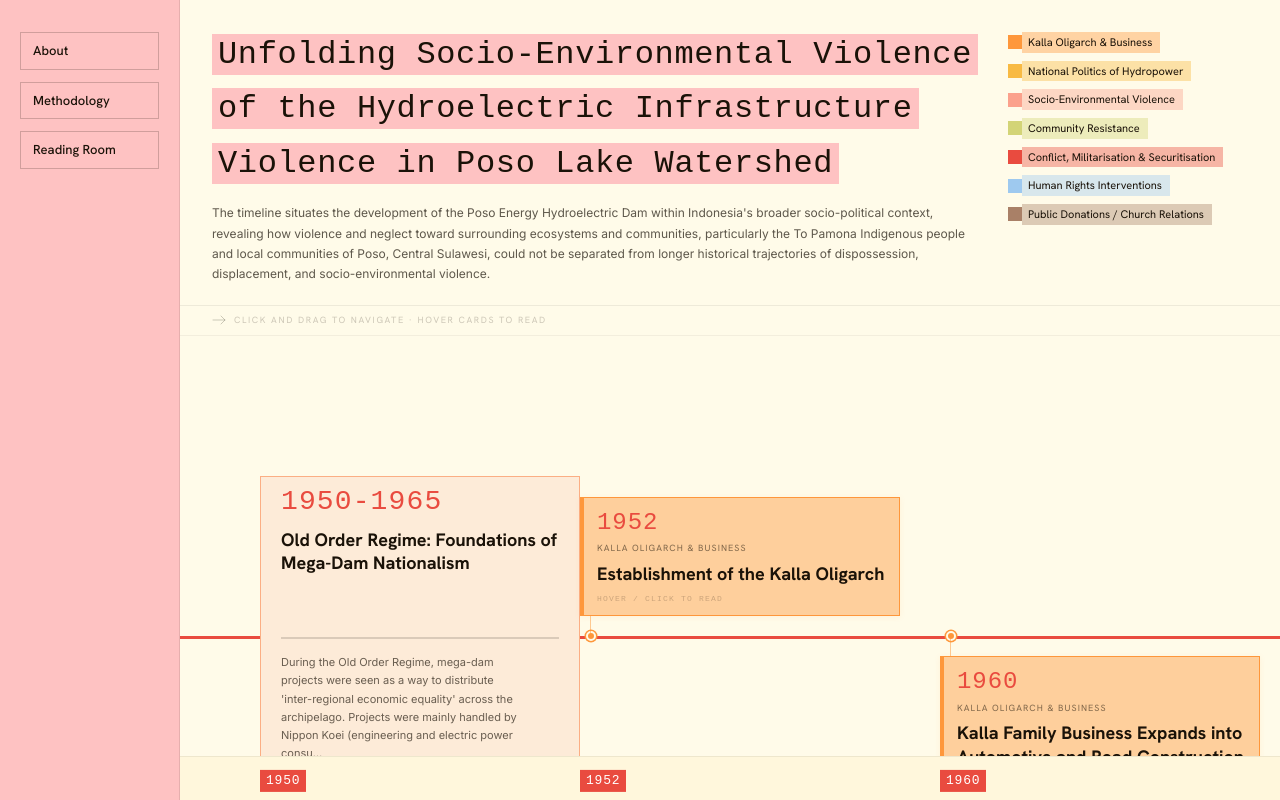
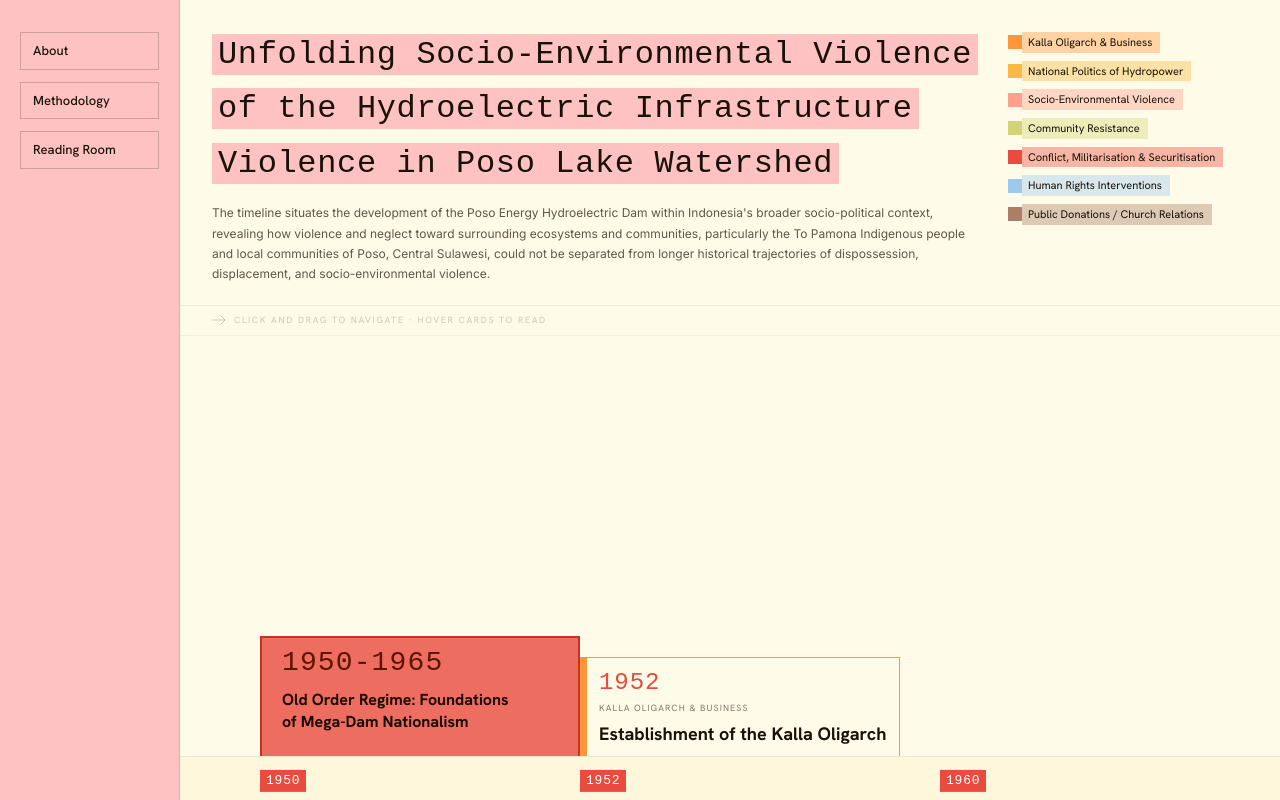
Before and after one commit to listahanditya-creator/timeline-PLTA-2026, a Next.js app in the folder poso-timeline/: page / in a window 1280 px wide. Built offline with nearby package versions, Linux system fonts and the light colour scheme.

Commit message:
Style: regime card #E94B3F 80% opacity, transparent event cards, 6px accent bar, +160px above-line space
Co-Authored-By: Claude Sonnet 4.6 <noreply@anthropic.com>

```diff
--- a/poso-timeline/components/Timeline.tsx
+++ b/poso-timeline/components/Timeline.tsx
@@ -6,7 +6,7 @@ import TimelineCard from "./TimelineCard";
 
 const EVENT_WIDTH    = 360;
 const SUBTITLE_WIDTH = 320;
-const CARD_AREA_HEIGHT = 300;   // compact — cards sit closer to header
+const CARD_AREA_HEIGHT = 460;   // extra headroom above the line for above-cards
 const LINE_Y = CARD_AREA_HEIGHT;
 
 const NAV_ITEMS = ["About", "Methodology", "Reading Room"];
@@ -69,7 +69,7 @@ function RegimeDescription({ text, top, width }: { text: string; top: number; wi
             fontFamily: "var(--font-inter)",
             fontSize: "11px",
             lineHeight: 1.65,
-            color: "rgba(26,18,8,0.65)",
+            color: "rgba(26,8,0,0.75)",
           }}
         >
           {open || !short ? text : text.slice(0, PREVIEW_CHARS) + "…"}
@@ -340,20 +340,21 @@ export default function Timeline() {
                       top: `${LINE_Y - 160}px`,          // start just above the year
                       width: `${SUBTITLE_WIDTH}px`,
                       height: "380px",                    // year + title above + description below
-                      border: "1.5px solid #FBAE84",
-                      backgroundColor: "#FDEBD8",
+                      border: "2px solid #C83020",
+                      backgroundColor: "rgba(233,75,63,0.8)",
+                      overflow: "hidden",
                     }}
                   >
-                    <div className="absolute px-5" style={{ top: "10px", maxWidth: `${SUBTITLE_WIDTH}px` }}>
-                      <p style={{ fontFamily: "var(--font-ocr)", fontSize: "28px", letterSpacing: "0.04em", color: "#E94B3F", marginBottom: "10px", lineHeight: 1.1 }}>
+                    <div className="absolute px-5" style={{ top: "10px", width: `${SUBTITLE_WIDTH - 40}px`, overflow: "hidden" }}>
+                      <p style={{ fontFamily: "var(--font-ocr)", fontSize: "28px", letterSpacing: "0.04em", color: "#5C1500", marginBottom: "10px", lineHeight: 1.1 }}>
                         {item.event.year}
                       </p>
-                      <p style={{ fontFamily: "var(--font-hanken)", fontSize: "18px", fontWeight: 700, lineHeight: 1.3, color: "#1a1208", maxWidth: "280px" }}>
+                      <p style={{ fontFamily: "var(--font-hanken)", fontSize: "16px", fontWeight: 700, lineHeight: 1.35, color: "#1a0800", maxWidth: "280px", wordBreak: "break-word" }}>
                         {item.event.keyEvent}
                       </p>
                     </div>
                     {/* Centre rule — at 160px from card top (= LINE_Y in canvas coords) */}
-                    <div className="absolute left-5 right-5" style={{ top: "160px", height: "1.5px", backgroundColor: "rgba(26,18,8,0.15)" }} />
+                    <div className="absolute left-5 right-5" style={{ top: "160px", height: "1.5px", backgroundColor: "rgba(26,8,0,0.25)" }} />
                     {item.event.description && (
                       <RegimeDescription
                         text={item.event.description}
--- a/poso-timeline/components/TimelineCard.tsx
+++ b/poso-timeline/components/TimelineCard.tsx
@@ -49,7 +49,7 @@ export default function TimelineCard({ event, position }: Props) {
         className="relative select-none"
         style={{
           border: `1.5px solid ${expanded ? colors.dot : colors.border}`,
-          backgroundColor: colors.bg,
+          backgroundColor: "transparent",
           boxShadow: pinned
             ? `0 8px 32px 0 ${colors.dot}44`
             : expanded
@@ -64,9 +64,9 @@ export default function TimelineCard({ event, position }: Props) {
         onClick={handleClick}
       >
         {/* Left colour bar */}
-        <div className="absolute top-0 left-0 bottom-0 w-[3px]" style={{ backgroundColor: colors.dot }} />
+        <div className="absolute top-0 left-0 bottom-0 w-[6px]" style={{ backgroundColor: colors.dot }} />
 
-        <div style={{ padding: "12px 12px 8px 16px" }}>
+        <div style={{ padding: "12px 12px 8px 18px" }}>
           {/* Year */}
           <p style={{ fontFamily: "var(--font-ocr)", fontSize: "24px", letterSpacing: "0.04em", color: "#E94B3F", lineHeight: 1.1, marginBottom: event.date ? "2px" : "6px", fontVariantNumeric: "tabular-nums" }}>
             {event.year}
@@ -94,7 +94,7 @@ export default function TimelineCard({ event, position }: Props) {
         {expanded && (
           <div style={{ borderTop: `1px solid ${colors.dot}44` }}>
             <div
-              style={{ maxHeight: "260px", overflowY: "auto", padding: "10px 12px 4px 16px", scrollbarWidth: "thin", scrollbarColor: `${colors.dot} transparent` }}
+              style={{ maxHeight: "260px", overflowY: "auto", padding: "10px 12px 4px 18px", scrollbarWidth: "thin", scrollbarColor: `${colors.dot} transparent` }}
               onClick={(e) => e.stopPropagation()} /* allow text selection without toggling pin */
             >
               <p style={{ fontFamily: "var(--font-inter)", fontSize: "12px", lineHeight: 1.7, color: "rgba(26,18,8,0.82)", whiteSpace: "pre-line" }}>
@@ -114,14 +114,14 @@ export default function TimelineCard({ event, position }: Props) {
               )}
             </div>
 
-            <p style={{ padding: "4px 12px 8px 16px", fontFamily: "var(--font-ocr)", fontSize: "8px", letterSpacing: "0.15em", textTransform: "uppercase", color: "rgba(26,18,8,0.25)" }}>
+            <p style={{ padding: "4px 12px 8px 18px", fontFamily: "var(--font-ocr)", fontSize: "8px", letterSpacing: "0.15em", textTransform: "uppercase", color: "rgba(26,18,8,0.25)" }}>
               {pinned ? "click to close" : "click to pin open"}
             </p>
           </div>
         )}
 
         {!expanded && (
-          <p style={{ padding: "0 12px 10px 16px", fontFamily: "var(--font-ocr)", fontSize: "8px", letterSpacing: "0.15em", textTransform: "uppercase", color: "rgba(26,18,8,0.22)" }}>
+          <p style={{ padding: "0 12px 10px 18px", fontFamily: "var(--font-ocr)", fontSize: "8px", letterSpacing: "0.15em", textTransform: "uppercase", color: "rgba(26,18,8,0.22)" }}>
             hover / click to read
           </p>
         )}
```
